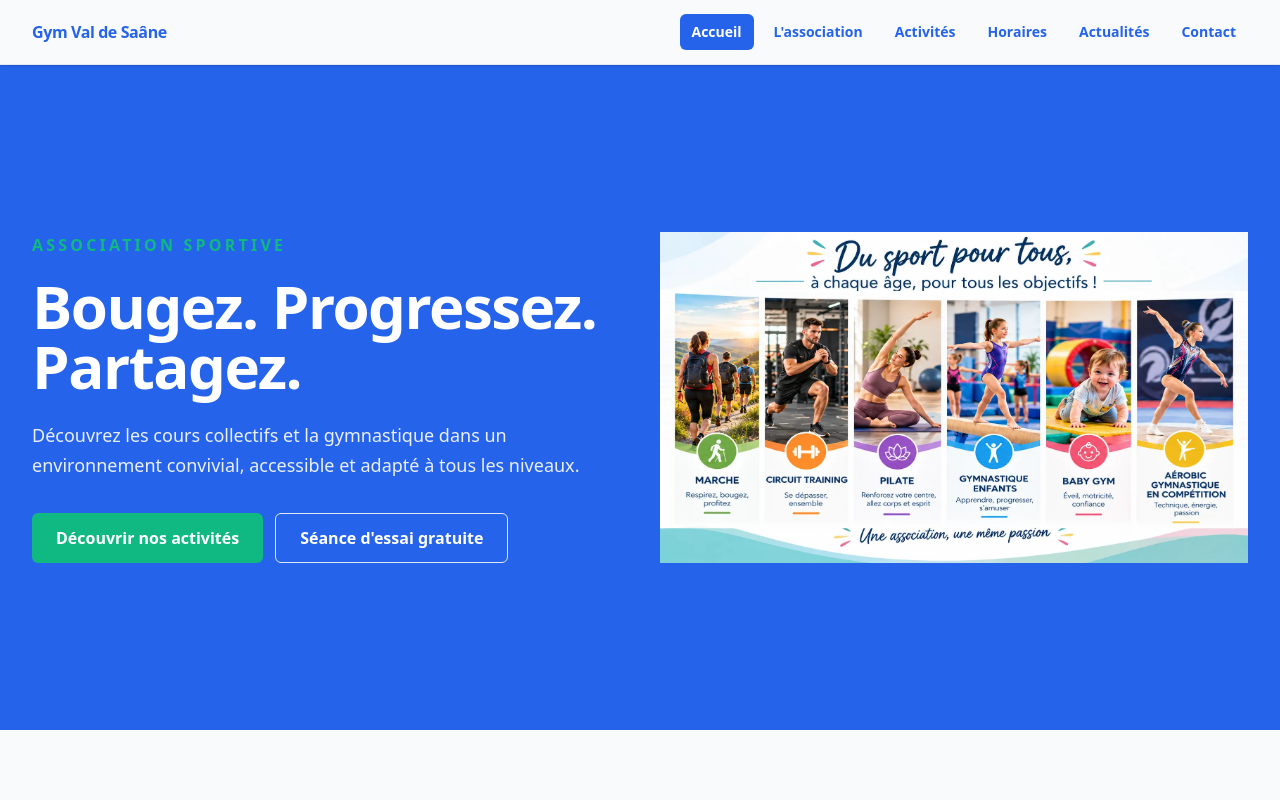
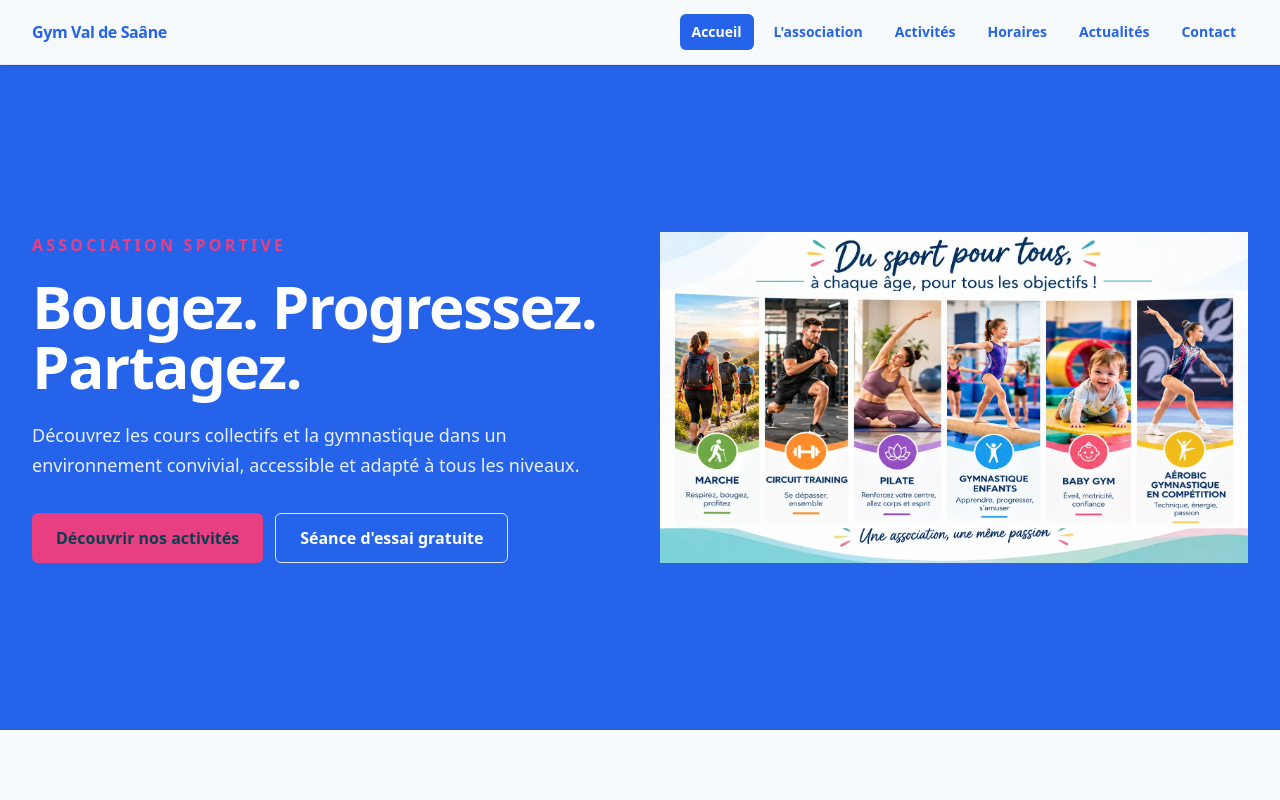
Before and after one commit to ThibautTobi/Gym-Association, a Next.js app: page / in a window 1280 px wide. Shown: the top 800 px of the page. Built offline with nearby package versions, Linux system fonts and the light colour scheme; no server answers.

Commit message:
refactor ( globals.css ) : modification des couleurs

```diff
--- a/app/globals.css
+++ b/app/globals.css
@@ -31,6 +31,32 @@
  */
 
 :root {
+
+  /*
+
+  Palette proposée
+Bleu profond
+#174675
+Titres, navigation, textes forts
+
+Turquoise
+#25BFC0
+Vagues, illustrations, éléments graphiques
+
+Rose dynamique
+#E83F83
+Boutons secondaires, détails et accents
+
+Jaune soleil
+#F4C445
+Petits accents, décorations et pictogrammes
+
+
+Fond clair : #F7FAFC
+
+Pour garder une bonne lisibilité, les couleurs vives seront surtout utilisées dans les éléments graphiques, plutôt que derrière de longs paragraphes.
+
+  */
   /*
    * ==========================================================
    * COULEUR PRINCIPALE
@@ -47,6 +73,8 @@
    */
 
   --color-primary: #2563eb;
+  /* --color-primary: #174675; */
+  /* --color-primary: #06B6D4; */
   --color-primary-foreground: #ffffff;
 
   /*
@@ -64,8 +92,11 @@
    * - effets visuels
    */
 
-  --color-secondary: #06b6d4;
-  --color-secondary-foreground: #ffffff;
+  /* --color-secondary: #06b6d4; */
+  /* --color-secondary-foreground: #ffffff; */
+  /* --color-secondary: #25bfc0; */
+  --color-secondary: #06B6D4;
+  --color-secondary-foreground: #083f50;
 
   /*
    * ==========================================================
@@ -82,8 +113,10 @@
    * - informations complémentaires
    */
 
-  --color-accent: #10b981;
-  --color-accent-foreground: #ffffff;
+  /* --color-accent: #10b981; */
+
+  --color-accent: #E83F83;
+  --color-accent-foreground: #F4C445;
 
   /*
    * ==========================================================
@@ -95,7 +128,8 @@
    * beaucoup de contenu.
    */
 
-  --color-background: #f8fafc;
+  /* --color-background: #f8fafc; */
+  --color-background: #f7fafc;
   --color-foreground: #172033;
 
   /*
```
